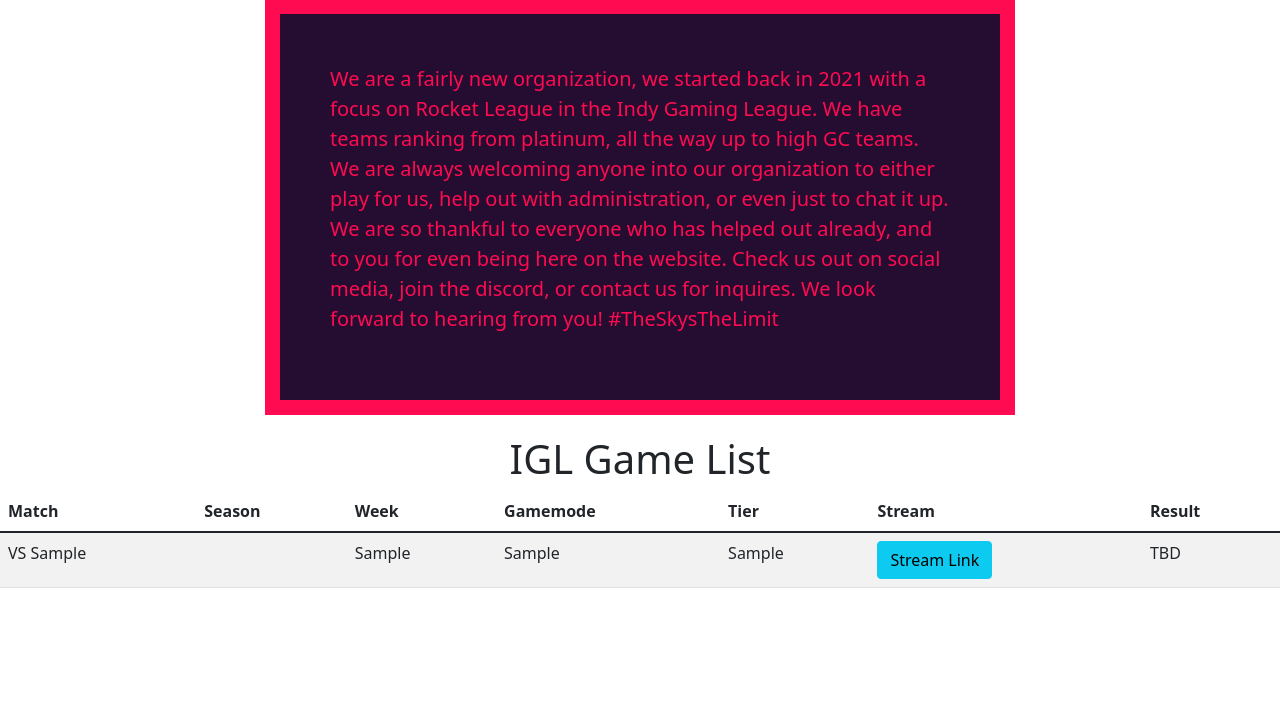
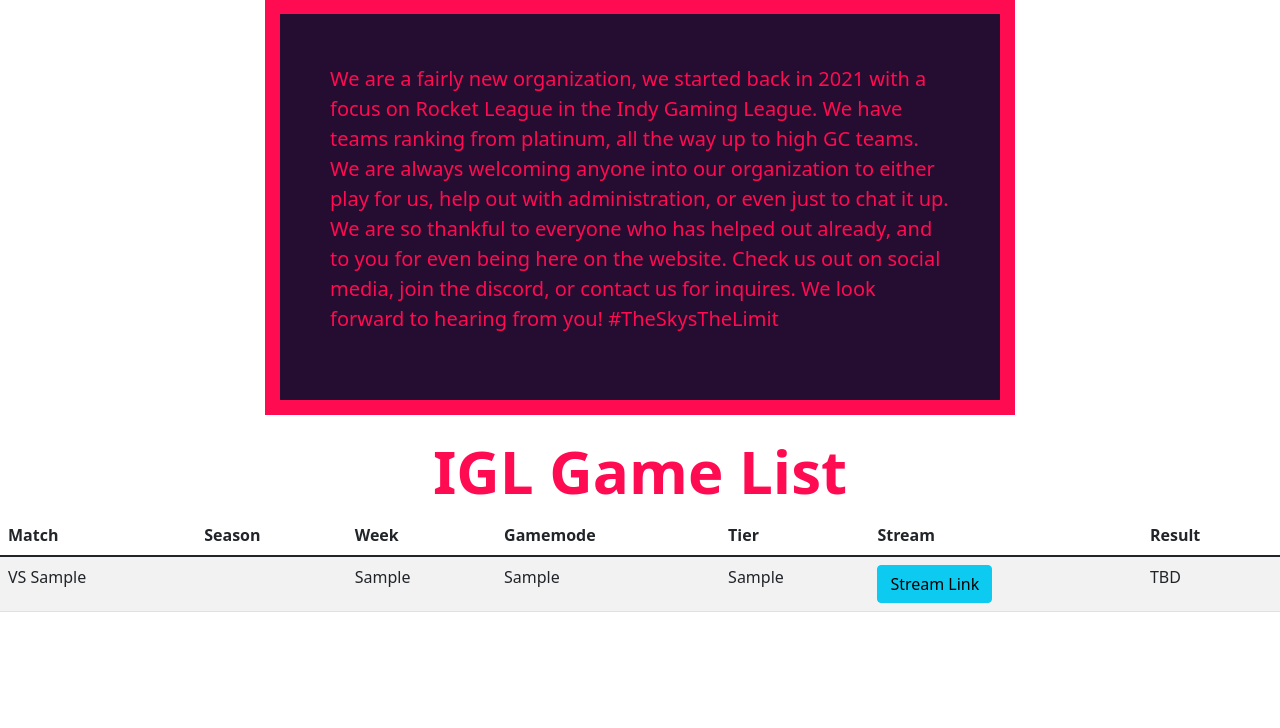
Before and after one commit to JackDouma/Falling-Sky-Website, a PHP site: page / in a window 1280 px wide. Shown: the part 831-1559 px from the top of the page. Run offline with PHP 8.4, Linux system fonts and the light colour scheme; the visitor is signed in with stand-in values (Sample User, id 1); tables that the repository leaves empty or names only in its code hold one stand-in row (values such as "Sample post"); data that the repository does not hold is empty.

Commit message:
add game in team page

```diff
--- a/igl-team-details.php
+++ b/igl-team-details.php
@@ -192,9 +192,10 @@
             }
 
             // check session for admin
-            if($_SESSION['type'] == 1)
+            if($_SESSION['type'] == 1 || $_SESSION['type'] == 2)
             {
                 echo '<a href="edit-record.php?iglTeamId=' . $iglTeamId . '">Edit Record</a>';
+                echo '<a href="add-igl-game.php?iglTeamId=' . $iglTeamId . '">Add Game</a>';
             }
         ?>
     </section>
--- a/index.php
+++ b/index.php
@@ -25,7 +25,7 @@
 
     <!-- section 2 - schedule -->
     <section class="i-row-two">
-    <h1 class="container text-center">IGL Game List</h1>
+    <h2 class="container text-center">IGL Game List</h1>
 
     <table class="table table-striped">
         <thead>
@@ -41,9 +41,6 @@
         </thead>
         <tbody>
             <?php
-            ini_set('display_errors', 1);
-            ini_set('display_startup_errors', 1);
-            error_reporting(E_ALL);
                 try
                 {
                     // connect sql
--- a/styles.css
+++ b/styles.css
@@ -115,6 +115,16 @@
 {
     font-size: 20px;
     color: #ff0b51;
+}
+/* row two */
+.i-row-two > h2
+{
+    font-size: 60px;
+    color: #ff0b51;
+    display: block;
+    font-weight: bold;
+    margin-left: auto;
+    margin-right: auto;
 }
 
 /* row three */
```
Also changed, not shown: add-igl-game.php (+7 -0 lines).
